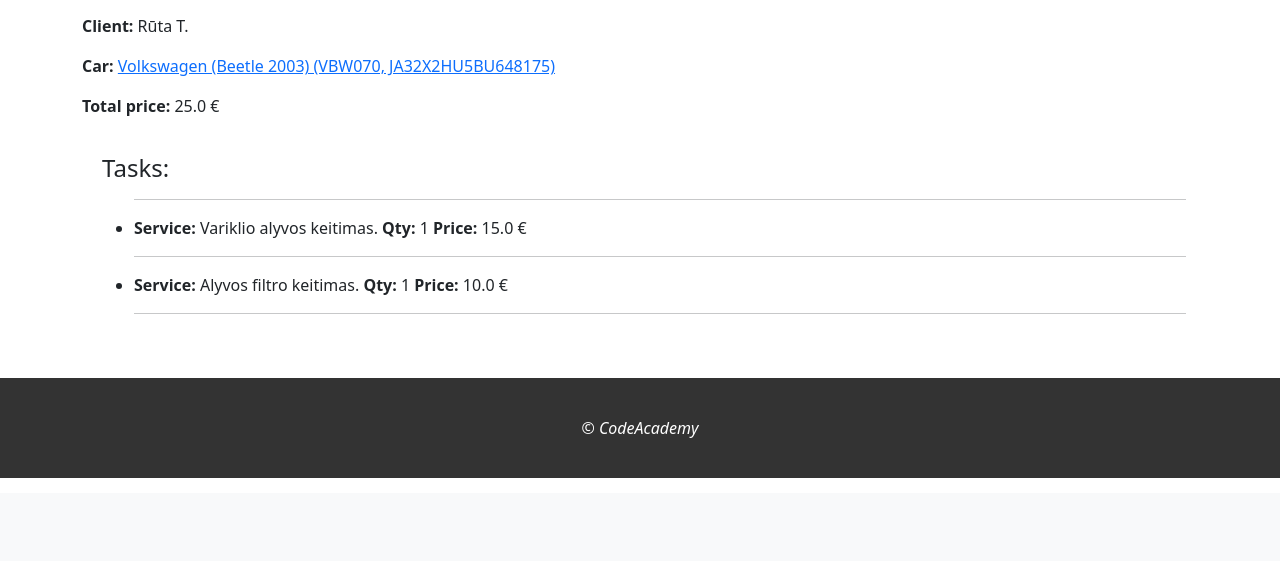
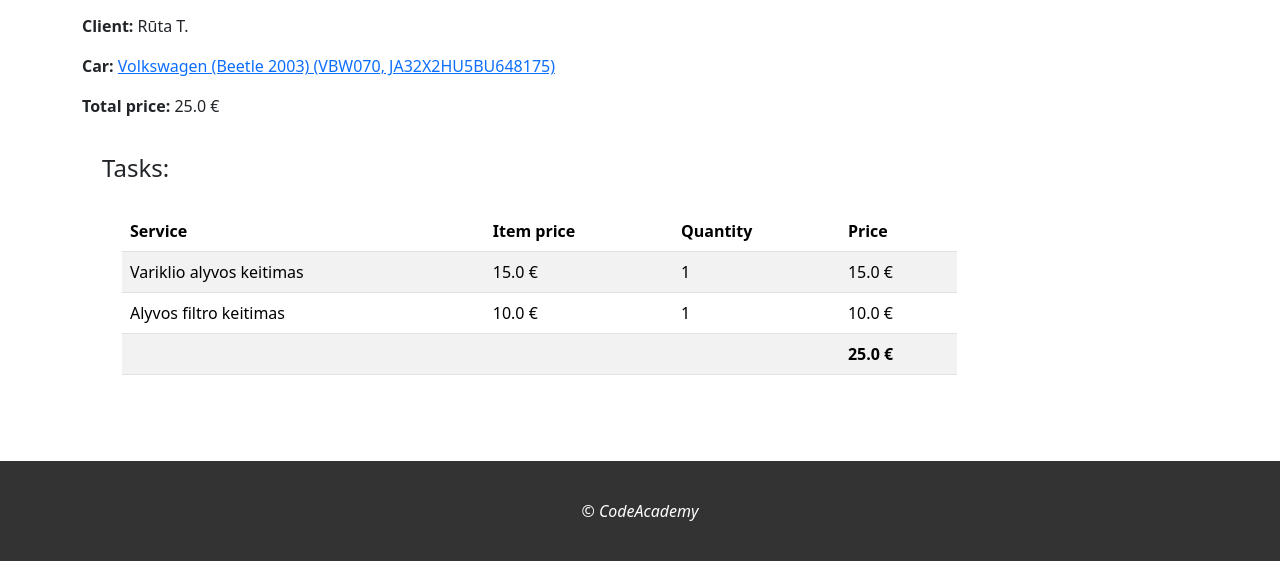
Before and after one commit to 00riddle00/auto-service-2025, a Django app: page /orders/2/ in a window 1280 px wide. Shown: the part 307-868 px from the top of the page. Before the commit the page ends 785 px from the top, so only its background shows below. Run offline with Django 5.2, Linux system fonts and the light colour scheme; data comes from the database, SQL or seed files in the repository.

Commit message:
[29.23] Use an HTML table when formatting the order lines of each order.

```diff
--- a/service/templates/service/order_details.html
+++ b/service/templates/service/order_details.html
@@ -18,17 +18,32 @@
   <div class="container" style="padding-top: 20px; padding-left: 20px">
     <h4>Tasks:</h4>
     {% if order.lines.all %}
-      <ul>
-        <hr />
-        {% for line in order.lines.all %}
-          <li>
-            <strong>Service:</strong> {{ line.service.name }}. <strong>Qty: </strong>{{ line.quantity }}<strong>
-              Price: </strong
-            >{{ line.price }} €
-          </li>
-          <hr />
-        {% endfor %}
-      </ul>
+      <div class="container" style="display: inline-block; padding-top: 20px; padding-left: 20px; width: 80%">
+        <table class="table table-striped">
+          <thead>
+            <tr>
+              <th>Service</th>
+              <th>Item price</th>
+              <th>Quantity</th>
+              <th>Price</th>
+            </tr>
+          </thead>
+          <tbody>
+            {% for line in order.lines.all %}
+              <tr>
+                <td>{{ line.service.name }}</td>
+                <td>{{ line.service.price }} €</td>
+                <td>{{ line.quantity }}</td>
+                <td>{{ line.price }} €</td>
+              </tr>
+            {% endfor %}
+            <tr>
+              <td colspan="3"></td>
+              <td><strong>{{ order.total_price }} €</strong></td>
+            </tr>
+          </tbody>
+        </table>
+      </div>
     {% endif %}
   </div>
 {% endblock content %}
```
